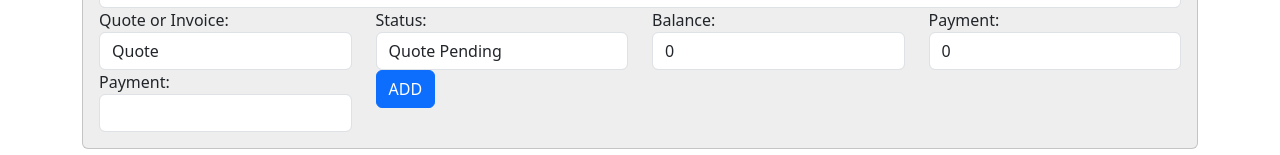
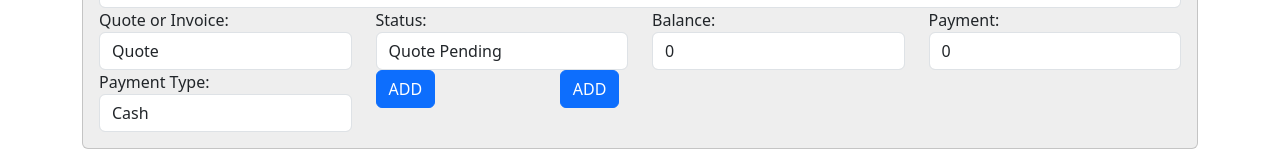
Before and after one commit to FunkyRobot73/invoice-pdf, an Angular app: page /addcustomer in a window 1280 px wide. Shown: the part 720-875 px from the top of the page. Built offline with nearby package versions, Linux system fonts and the light colour scheme; no server answers.

Commit message:
putting new customer on display

```diff
--- a/src/app/cust/add-customer/add-customer.component.html
+++ b/src/app/cust/add-customer/add-customer.component.html
@@ -140,14 +140,14 @@
 
       <div class="col-md-3">
         <label>Payment:</label>
-           <input class="form-control" [(ngModel)]="newBalance">
+           <input class="form-control" [(ngModel)]="newPayment">
       </div>
 
 
-      <div class="col-md-3"><label>Payment:</label>
-        <select class="form-control" [(ngModel)]="newPayment">
+      <div class="col-md-3"><label>Payment Type:</label>
+        <select class="form-control" [(ngModel)]="newPaymentType">
           <option>Cash</option>
-          <option>X-Transfer</option>
+          <option>e-Transfer</option>
           <option>VISA</option>
 
           </select>
@@ -157,6 +157,9 @@
      <div class="col-md-2">
        <button class="btn btn-primary" (click)="addCustomer()">ADD</button>
        </div>
+       <div class="col-md-2">
+        <button class="btn btn-primary" (click)="addCustomer2()">ADD</button>
+        </div>
    </div>
  </div>
 
--- a/src/app/cust/add-customer/add-customer.component.ts
+++ b/src/app/cust/add-customer/add-customer.component.ts
@@ -45,6 +45,7 @@ export class AddCustomerComponent {
   newPayment: string = "0";
   newCost: string = "777";
   newQuoteId: string = "QT-001122";
+  newPaymentType: string = "Cash"
 
   // newCost: number = 750;
   // newQuoteId: number = Date.now();
@@ -102,7 +103,8 @@ export class AddCustomerComponent {
       note: this.newNote,
       quoteOrInvoice: this.newQuoteOrInvoice,
       cost: this.newCost,
-      quoteId: this.newQuoteId
+      quoteId: this.newQuoteId,
+      paymentType: this.newPaymentType
 
 }).subscribe({
         next: (data) => {
@@ -143,7 +145,8 @@ export class AddCustomerComponent {
         note: this.newNote,
         quoteOrInvoice: this.newQuoteOrInvoice,
         cost: this.newCost,
-        quoteId: this.newQuoteId
+        quoteId: this.newQuoteId,
+        paymentType: this.newPaymentType,
       }
 
       this.customers2.push(newCustomer2);
@@ -188,7 +191,7 @@ export class AddCustomerComponent {
     doc.setFont('courier');
     doc.setFontSize(12);
     doc.addImage(this.logo, "WEBP", 10, 10, 25, 25);
-    doc.text(`${this.dataService.funkyData.name}`, 40, 18);
+    doc.text(`${this.dataService.funkyData.funkyName}`, 40, 18);
     doc.text(`${this.dataService.funkyData.email}`, 40, 26);
     doc.setFontSize(24);
     doc.text(`INVOICE`, 150, 18);
--- a/src/app/data.service.ts
+++ b/src/app/data.service.ts
@@ -6,8 +6,8 @@ import { Injectable } from '@angular/core';
 export class DataService {
 
   funkyData = {
-    name: "Funky Robot Services",
-    myname:"Carlos Sousa",
+    funkyName: "Funky Robot Services",
+    FunkyMyName:"Carlos Sousa",
     email:"carlos@funkyrobot.ca",
     number:"(416) 832-3546",
     address:"690 Francis Rd.",
@@ -17,7 +17,7 @@ export class DataService {
     note:"Please note...  We will need a table & power.",
     message: "Please call or email with any additional questions.",
     invoiceId: "25-01-8081",
-    date: "Jan. 7th, 2025",
+    date: Date(),
     payment:"CASH",
     balance:"$500",
   }
--- a/src/app/models/customer.ts
+++ b/src/app/models/customer.ts
@@ -25,6 +25,7 @@ export interface Customer {
         note: string,
         quoteOrInvoice: string,
         cost: string,
-        quoteId: string
+        quoteId: string,
+        paymentType: string
 
 }
--- a/src/app/quote/quote/quote.component.html
+++ b/src/app/quote/quote/quote.component.html
@@ -13,7 +13,7 @@
 
          <div class="col-md-2">
             <label>Name</label>
-           <input class="form-control" [(ngModel)]="newfName" placeholder="First Name" type="text" value="{{dataService.funkyData.myname}}">
+           <input class="form-control" [(ngModel)]="newfName" placeholder="First Name" type="text">
          </div>
          <div class="col-md-2">
             <label>Company Name</label>
--- a/src/app/quote/quote/quote.component.ts
+++ b/src/app/quote/quote/quote.component.ts
@@ -47,6 +47,7 @@ export class QuoteComponent implements OnInit {
   newQuoteOrInvoice: string = "";
   newCost: string = "";
   newQuoteId: string = "";
+  newPaymentType: string = "Cash";
 
   dataService = inject(DataService)
   title = 'simple-invoice';
@@ -84,7 +85,8 @@ export class QuoteComponent implements OnInit {
         note: this.newNote,
         quoteOrInvoice: this.newQuoteOrInvoice,
         cost: this.newCost,
-        quoteId: this.newQuoteId
+        quoteId: this.newQuoteId,
+        paymentType: this.newPaymentType
       }
 
       this.customers.push(newCustomer);
@@ -129,7 +131,7 @@ export class QuoteComponent implements OnInit {
     doc.setFont('courier');
     doc.setFontSize(12);
     doc.addImage(this.logo, "WEBP", 10, 10, 25, 25);
-    doc.text(`${this.dataService.funkyData.name}`, 40, 18);
+    doc.text(`${this.dataService.funkyData.funkyName}`, 40, 18);
     doc.text(`${this.dataService.funkyData.email}`, 40, 26);
     doc.setFontSize(24);
     doc.text(`${this.customers[x].quoteOrInvoice}`, 150, 18);
--- a/src/app/services/add-cust.service.ts
+++ b/src/app/services/add-cust.service.ts
@@ -41,7 +41,7 @@ const httpOptions = {
 export class AddCustService {
 constructor() { };
 
-  private apiUrl01 = "https://back.funkyrobot.ca/customers";
+  private apiUrl01 = "https://back.funkyrobot.ca/customer";
   private apiUrl02 = "https://back.funkyrobot.ca/addcustomers";
 
   http = inject(HttpClient);
```
